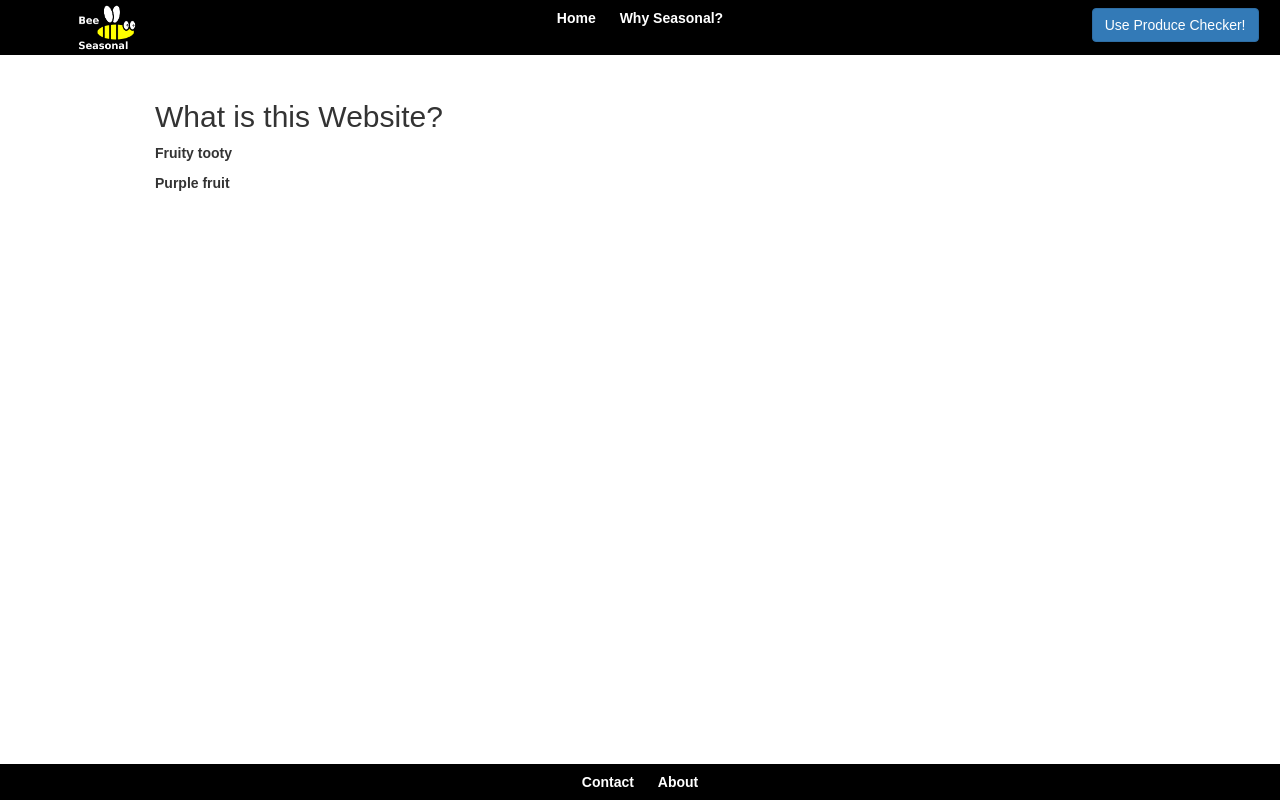
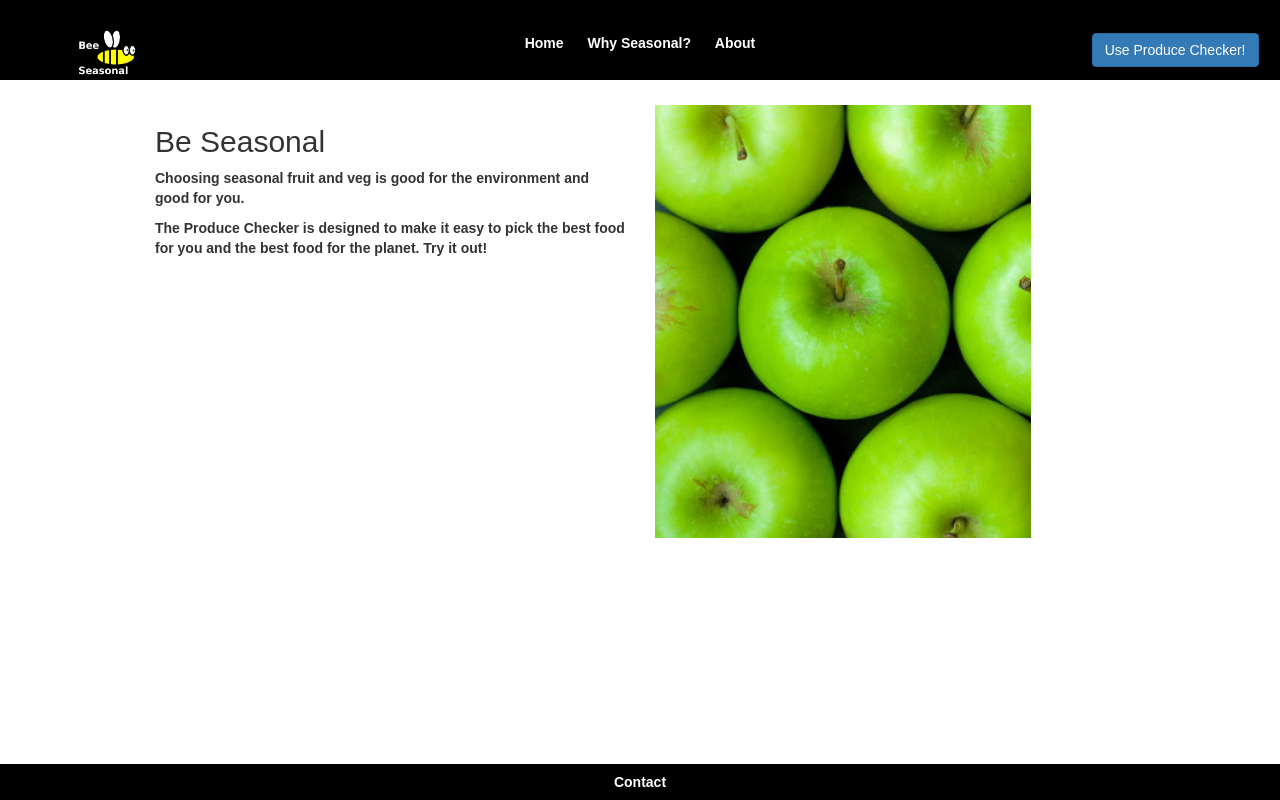
Before and after one commit to robt1019/Be-Seasonal, a plain HTML site: page home.html in a window 1280 px wide. Drawn offline with Linux system fonts and the light colour scheme.

Commit message:
images smallerized

```diff
--- a/home.html
+++ b/home.html
@@ -14,7 +14,7 @@
 
 	<div id="background" class="container-fluid">
 
-		<header class="row">
+		<header class="row top_row">
 			<div class="col-sm-2">
 				<img src="images/logo/bee2.png" height="55px"></img>
 			</div>
@@ -24,6 +24,7 @@
 					<ul>
 					    <li><a href="home.html">Home</a></li>
 					    <li><a href="#">Why Seasonal?</a></li>
+				    	<li><a href="#">About</a></li>
 					</ul>
 				</nav>
 			</div>
@@ -40,9 +41,14 @@
 		<main>
 			<div class="row top_row">
 				<div id="about" class="col-md-6">
-					<h2>What is this Website?</h2>
-					<p>Fruity tooty</p>
-					<p>Purple fruit</p>
+					<h2>Be Seasonal</h2>
+					<p>Choosing seasonal fruit and veg is good for the environment and good for you.</p>
+					<p>The Produce Checker is designed to make it easy to pick the best food for you and
+					the best food for the planet. Try it out!</p>
+				</div>
+
+				<div id="apples" class="col-md-6">
+					<img width="80%" src="images/produce/apples.jpg"></img>
 				</div>
 
 			</div>
@@ -55,7 +61,6 @@
 			<div class="col-sm-12">
 				<ul>
 				    <li><a href="#">Contact</a></li>
-				    <li><a href="#">About</a></li>
 				</ul>
 			</div>
 		</nav>
--- a/theme.css
+++ b/theme.css
@@ -19,6 +19,10 @@ div.row{
     position: center;
     margin-right: 10%;
     margin-left: 10%;
+}
+
+.top_row{
+    top: 200px;
 }
 
 header, footer{
@@ -118,7 +122,6 @@ img.hidden{
     }
 }
 
-
 #month_name{
     font-weight: bold;
     position: relative;
```
Also changed, not shown: images/produce/apples.jpg (added), images/seasons/autumn.jpg, images/seasons/summer.jpg, images/seasons/winter.jpg, 10 other files.
